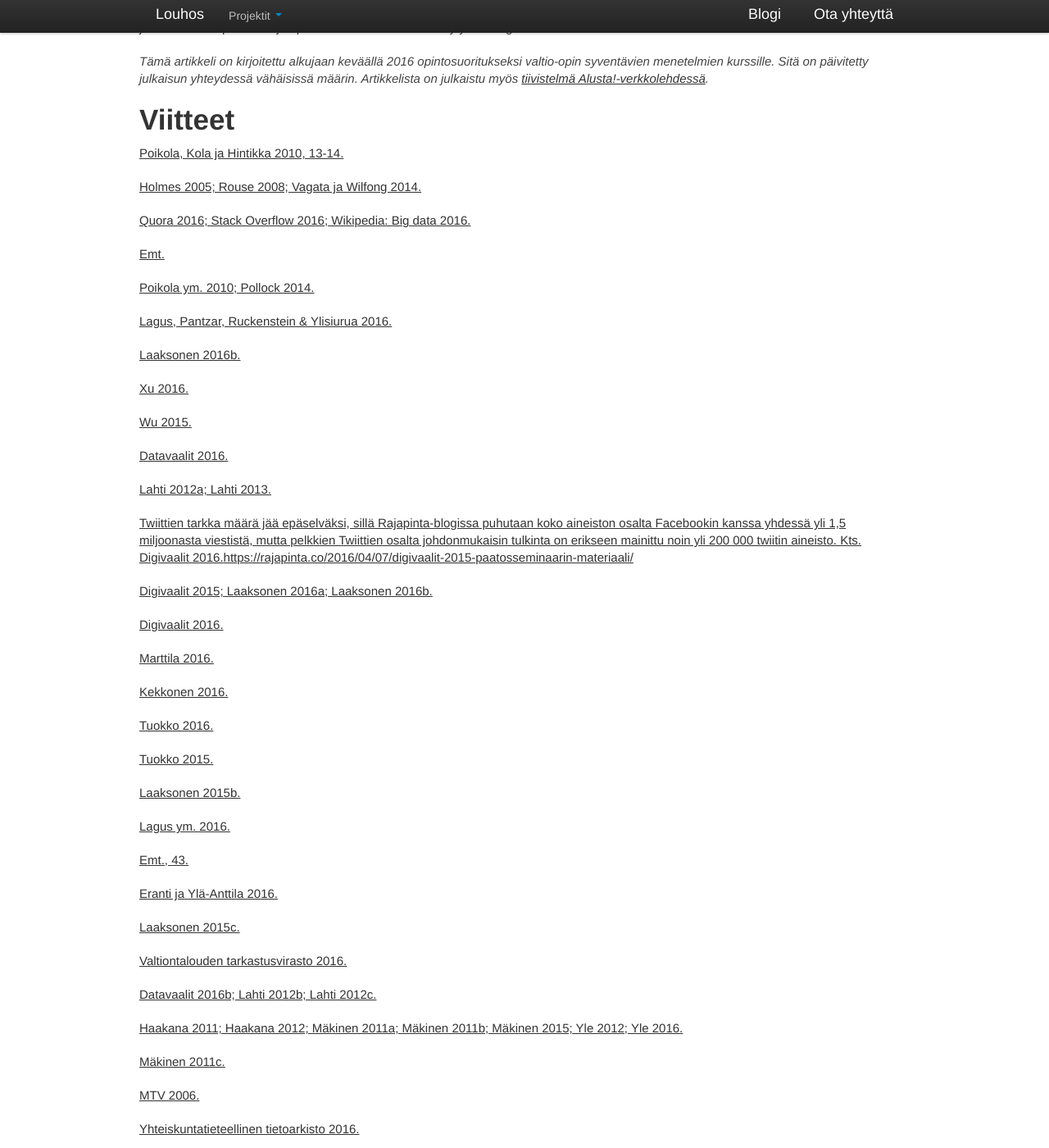
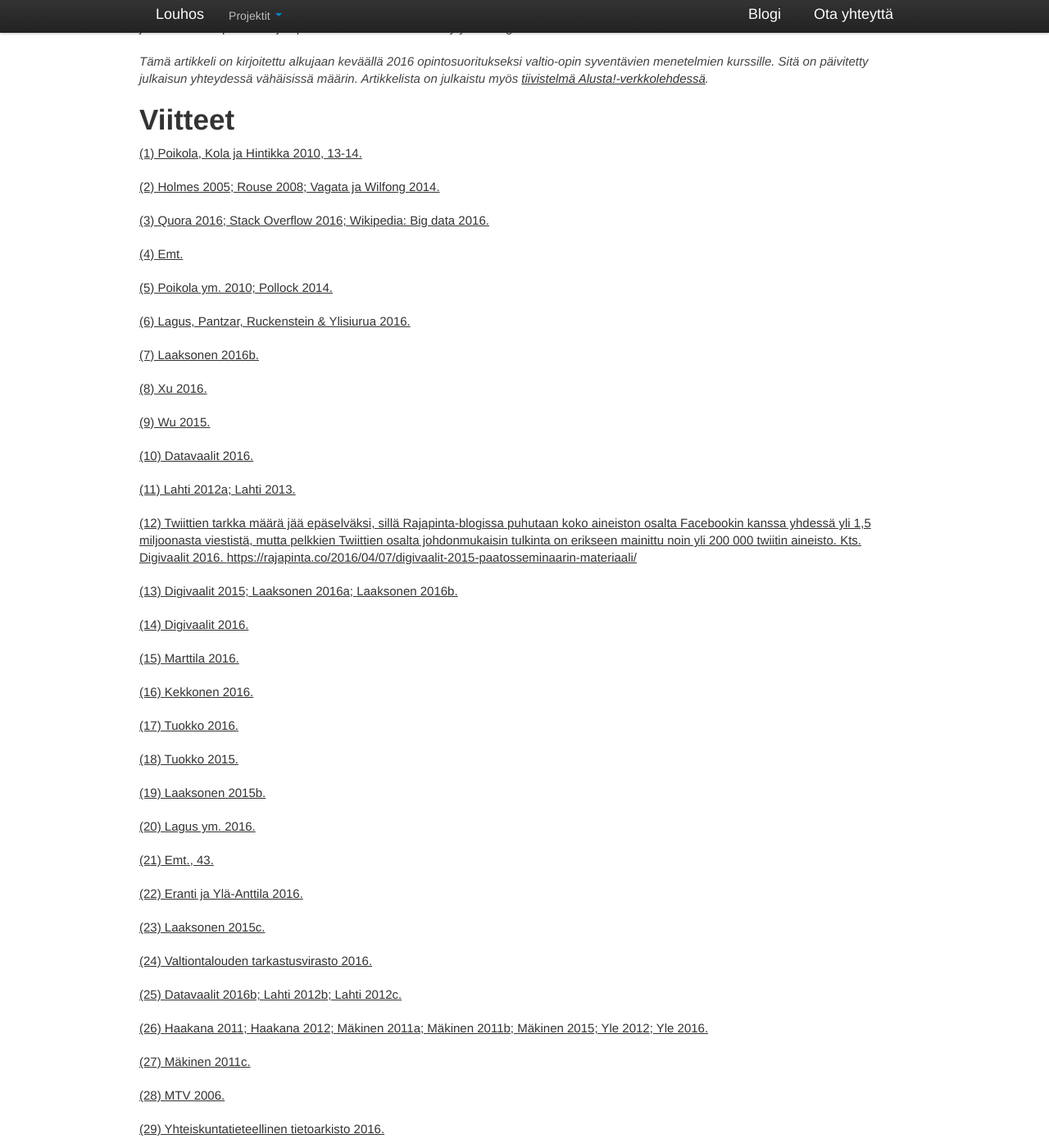
Before and after one commit to louhos/louhos.github.com, a Jekyll site: the page built from _posts/news/2016-09-17-Louhos.md, in a window 1280 px wide and 1400 px high, scrolled down 11814 px. Shown: the whole window at 82% size. Built offline with Jekyll 4.4.1, drawn with Linux system fonts in a browser that asks for light colours; nearby versions of some CDN libraries; some web fonts are replaced; comment, search, counter and statistics services are not loaded; some of the changed text lies outside the part shown.

Commit message:
minor referencs edits

```diff
--- a/_posts/news/2016-09-17-Louhos.md
+++ b/_posts/news/2016-09-17-Louhos.md
@@ -292,88 +292,87 @@ Toinen erityisen mielenkiintoinen kysymys on vaalikone- ja sosiaalisen median ai
 
 ## **Viitteet**
 
-<a name="1">Poikola, Kola ja Hintikka 2010, 13-14.</a>
+<a name="1">(1) Poikola, Kola ja Hintikka 2010, 13-14.</a>
 
-<a name="2">Holmes 2005; Rouse 2008; Vagata ja Wilfong 2014.</a>
+<a name="2">(2) Holmes 2005; Rouse 2008; Vagata ja Wilfong 2014.</a>
 
-<a name="3">Quora 2016; Stack Overflow 2016; Wikipedia: Big data 2016.
+<a name="3">(3) Quora 2016; Stack Overflow 2016; Wikipedia: Big data 2016.</a>
 
-<a name="4">Emt.
+<a name="4">(4) Emt.</a>
 
-<a name="5">Poikola ym. 2010; Pollock 2014.
+<a name="5">(5) Poikola ym. 2010; Pollock 2014.</a>
 
-<a name="6">Lagus, Pantzar, Ruckenstein & Ylisiurua 2016.
+<a name="6">(6) Lagus, Pantzar, Ruckenstein & Ylisiurua 2016.</a>
 
-<a name="7">Laaksonen 2016b.
+<a name="7">(7) Laaksonen 2016b.</a>
 
-<a name="8">Xu 2016.
+<a name="8">(8) Xu 2016.</a>
 
-<a name="9">Wu 2015.
+<a name="9">(9) Wu 2015.</a>
 
-<a name="10">Datavaalit 2016.
+<a name="10">(10) Datavaalit 2016.</a>
 
-<a name="11">Lahti 2012a; Lahti 2013.
+<a name="11">(11) Lahti 2012a; Lahti 2013.</a>
 
-<a name="12">Twiittien tarkka määrä jää epäselväksi, sillä Rajapinta-blogissa puhutaan koko
-aineiston osalta Facebookin kanssa yhdessä yli 1,5 miljoonasta viestistä, mutta pelkkien Twiittien osalta johdonmukaisin tulkinta on erikseen mainittu noin yli 200 000 twiitin aineisto. Kts. Digivaalit 2016.[https://rajapinta.co/2016/04/07/digivaalit-2015-paatosseminaarin-materiaali/](https://rajapinta.co/2016/04/07/digivaalit-2015-paatosseminaarin-materiaali/)
+<a name="12">(12) Twiittien tarkka määrä jää epäselväksi, sillä Rajapinta-blogissa puhutaan koko aineiston osalta Facebookin kanssa yhdessä yli 1,5 miljoonasta viestistä, mutta pelkkien Twiittien osalta johdonmukaisin tulkinta on erikseen mainittu noin yli 200 000 twiitin aineisto. Kts. Digivaalit 2016. [https://rajapinta.co/2016/04/07/digivaalit-2015-paatosseminaarin-materiaali/](https://rajapinta.co/2016/04/07/digivaalit-2015-paatosseminaarin-materiaali/)</a>
 
-<a name="13">Digivaalit 2015; Laaksonen 2016a; Laaksonen 2016b.
+<a name="13">(13) Digivaalit 2015; Laaksonen 2016a; Laaksonen 2016b.</a>
 
-<a name="14">Digivaalit 2016.
+<a name="14">(14) Digivaalit 2016.</a>
 
-<a name="15">Marttila 2016.
+<a name="15">(15) Marttila 2016.</a>
 
-<a name="16">Kekkonen 2016.
+<a name="16">(16) Kekkonen 2016.</a>
 
-<a name="17">Tuokko 2016.
+<a name="17">(17) Tuokko 2016.</a>
 
-<a name="18">Tuokko 2015.
+<a name="18">(18) Tuokko 2015.</a>
 
-<a name="19">Laaksonen 2015b.
+<a name="19">(19) Laaksonen 2015b.</a>
 
-<a name="20">Lagus ym. 2016.
+<a name="20">(20) Lagus ym. 2016.</a>
 
-<a name="21">Emt., 43.
+<a name="21">(21) Emt., 43.</a>
 
-<a name="22">Eranti ja Ylä-Anttila 2016.
+<a name="22">(22) Eranti ja Ylä-Anttila 2016.</a>
 
-<a name="23">Laaksonen 2015c.
+<a name="23">(23) Laaksonen 2015c.</a>
 
-<a name="24">Valtiontalouden tarkastusvirasto 2016.
+<a name="24">(24) Valtiontalouden tarkastusvirasto 2016.</a>
 
-<a name="25">Datavaalit 2016b; Lahti 2012b; Lahti 2012c.
+<a name="25">(25) Datavaalit 2016b; Lahti 2012b; Lahti 2012c.</a>
 
-<a name="26">Haakana 2011; Haakana 2012; Mäkinen 2011a; Mäkinen 2011b; Mäkinen 2015; Yle 2012; Yle 2016.
+<a name="26">(26) Haakana 2011; Haakana 2012; Mäkinen 2011a; Mäkinen 2011b; Mäkinen 2015; Yle 2012; Yle 2016.</a>
 
-<a name="27">Mäkinen 2011c.
+<a name="27">(27) Mäkinen 2011c.</a>
 
-<a name="28">MTV 2006.
+<a name="28">(28) MTV 2006.</a>
 
-<a name="29">Yhteiskuntatieteellinen tietoarkisto 2016.
+<a name="29">(29) Yhteiskuntatieteellinen tietoarkisto 2016.</a>
 
-<a name="30">Mäkinen 2015; Yle 2015.
+<a name="30">(30) Mäkinen 2015; Yle 2015.</a>
 
-<a name="31">Mäkinen 2011c.
+<a name="31">(31) Mäkinen 2011c.</a>
 
-<a name="32">Haakana 2012.
+<a name="32">(32) Haakana 2012.</a>
 
-<a name="33">Mäkinen 2012a.
+<a name="33">(33) Mäkinen 2012a.</a>
 
-<a name="34">Parkkinen 2012.
+<a name="34">(34) Parkkinen 2012.</a>
 
-<a name="35">Lahti 2012d.
+<a name="35">(35) Lahti 2012d.</a>
 
-<a name="36">Mäkinen 2012b.
+<a name="36">(36) Mäkinen 2012b.</a>
 
-<a name="37">Tuomisto ym. 2011a.
+<a name="37">(37) Tuomisto ym. 2011a.</a>
 
-<a name="38">Kts. esim. Helsingin Sanomat 2012; Leppänen 2011a; Leppänen 2011b; Mäkinen 2012c; Sairanen 2016; Törmänen 2011; Törmänen 2012.
+<a name="38">(38) Kts. esim. Helsingin Sanomat 2012; Leppänen 2011a; Leppänen 2011b; Mäkinen 2012c; Sairanen 2016; Törmänen 2011; Törmänen 2012.</a>
 
-<a name="39">Mäkinen 2011d.
+<a name="39">(39) Mäkinen 2011d.</a>
 
-<a name="40">Tuomisto ym. 2011b; Tuomisto ym. 2011c.
+<a name="40">(40) Tuomisto ym. 2011b; Tuomisto ym. 2011c.</a>
 
-<a name="41">Lagus ym. 2016.
+<a name="41">(41) Lagus ym. 2016.</a>
 
 
 ## **Lähteet**
```
